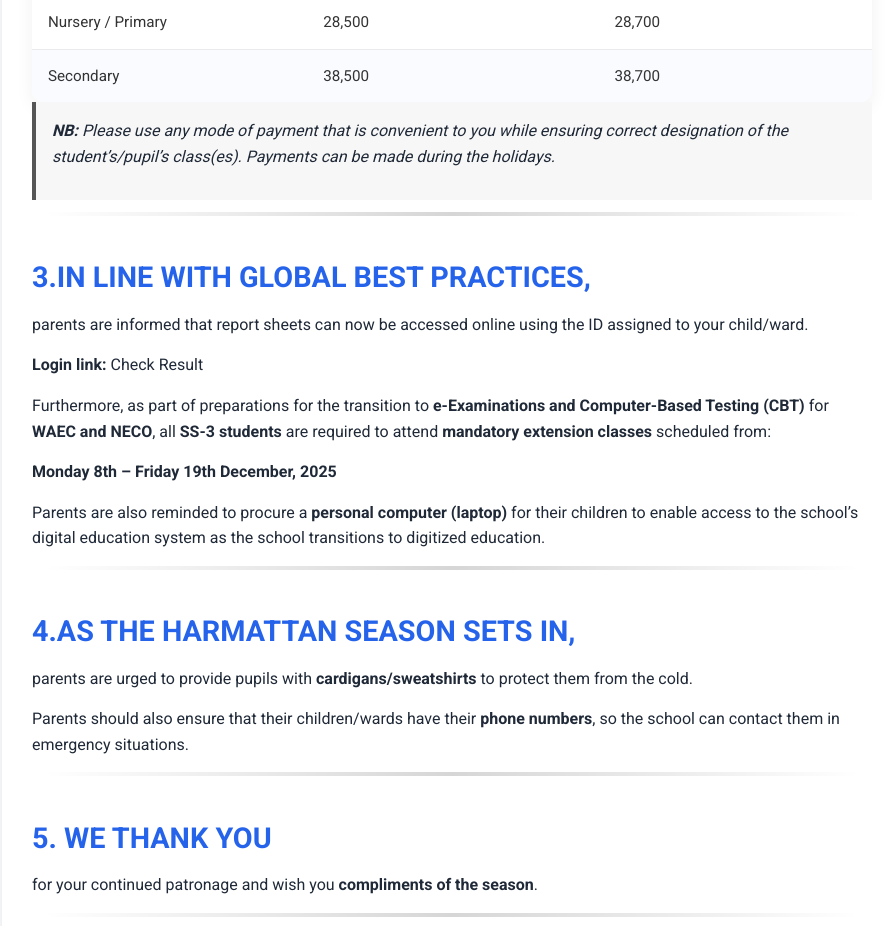
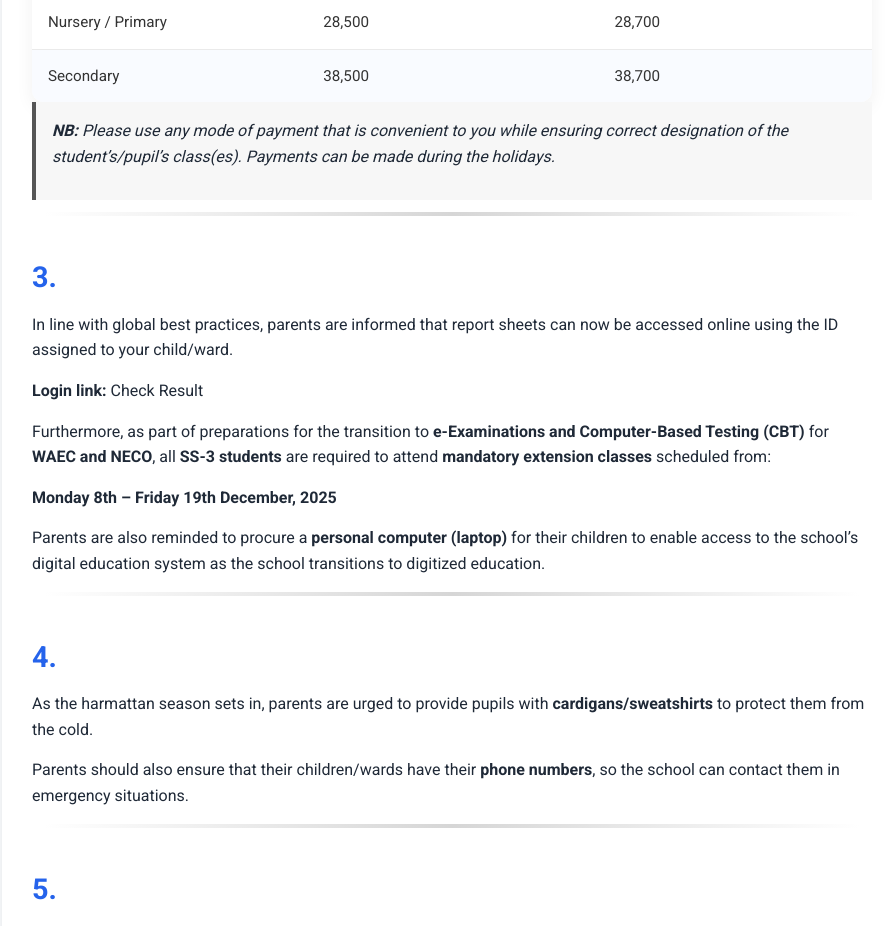
Before and after one commit to ishakuyusufmaina/mcs, a Jekyll site: the page built from _newsletters/2025-12-14-first-term-2025-2026-academic-session-newsletter.md, in a window 1280 px wide and 1400 px high, scrolled down 1563 px. Shown: the top 926 px of the window, without its empty margins (188-1083 px from the left). Built offline with Jekyll 4.4.1, drawn with Linux system fonts in a browser that asks for light colours; some of the changed text lies outside the part shown.

Commit message:
Update Newsletters “2025-12-14-first-term-2025-2026-academic-session-newsletter”

```diff
--- a/_newsletters/2025-12-14-first-term-2025-2026-academic-session-newsletter.md
+++ b/_newsletters/2025-12-14-first-term-2025-2026-academic-session-newsletter.md
@@ -5,60 +5,57 @@
 layout: newsletter
 ---
 **3rd December, 2025**
-
 # NEWSLETTER
-
 **Dear Parent/Guardian,**
 
   We wish to inform you that the First Term of 2025/2026 Academic Session ends today, **Wednesday, 3rd December, 2025**. Report Sheets will be available for collection on **Friday, 12th December, 2025**.
 
 The Second Term of the 2025/2026 Academic Session will commence on **Monday, 5th January, 2026**. We kindly request that children/wards resume on the stipulated date, as the first Continuous Assessment (CA) test will be held on that date.
 
-- - -
+---
 
 ## 1. Approved PTA Levies
 
 In line with the resolutions reached during the PTA Executive Meeting held on **17th November, 2024**, the following levies were approved:
 
-| Levy                  | Amount (₦) |
-| --------------------- | ---------- |
-| PTA Levy              | 1,000      |
-| Medical Levy          | 1,000      |
-| Examination Materials | 1,000      |
-| Sports Levy           | 500        |
-| **TOTAL**             | **3,500**  |
+| Levy                     | Amount (₦) |
+|--------------------------|------------|
+| PTA Levy                 | 1,000      |
+| Medical Levy             | 1,000      |
+| Examination Materials    | 1,000      |
+| Sports Levy              | 500        |
+| **TOTAL**                | **3,500**  |
 
 Parents are kindly informed that these levies are to be paid alongside the school fees every term.
 
-- - -
+---
 
 ## 2. School Fees for Second Term (2025/2026)
 
 ### Rates for Different Modes of School Fees Payments
 
 **Payment via First Bank Branch**
-
-* **Account Name:** Maiduguri Capital School
-* **Account Number:** 2001470765
+- **Account Name:** Maiduguri Capital School
+- **Account Number:** 2001470765
 
 **Payment via POS Machine**
+- Available in the school
 
-* Available in the school
-
-| Section           | Bank Payment (₦) | POS Payment (₦) |
-| ----------------- | ---------------- | --------------- |
-| Nursery / Primary | 28,500           | 28,700          |
-| Secondary         | 38,500           | 38,700          |
+| Section              | Bank Payment (₦) | POS Payment (₦) |
+|----------------------|------------------|-----------------|
+| Nursery / Primary    | 28,500           | 28,700          |
+| Secondary            | 38,500           | 38,700          |
 
 > **NB:** Please use any mode of payment that is convenient to you while ensuring correct designation of the student’s/pupil’s class(es). Payments can be made during the holidays.
 
-- - -
+---
 
-## 3.In line with global best practices,
+## 3.
+In line with global best practices, parents are informed that report sheets can now be accessed online using the ID assigned to your child/ward.
 
-parents are informed that report sheets can now be accessed online using the ID assigned to your child/ward.
 
 **Login link:**  **[Check Result](https://maiduguricapitalschool.com/result)**
+
 
 Furthermore, as part of preparations for the transition to **e-Examinations and Computer-Based Testing (CBT)** for **WAEC and NECO**, all **SS-3 students** are required to attend **mandatory extension classes** scheduled from:
 
@@ -66,21 +63,18 @@
 
 Parents are also reminded to procure a **personal computer (laptop)** for their children to enable access to the school’s digital education system as the school transitions to digitized education.
 
-- - -
-
-## 4.As the harmattan season sets in,
-
-parents are urged to provide pupils with **cardigans/sweatshirts** to protect them from the cold.
+---
+## 4.
+As the harmattan season sets in, parents are urged to provide pupils with **cardigans/sweatshirts** to protect them from the cold.
 
 Parents should also ensure that their children/wards have their **phone numbers**, so the school can contact them in emergency situations.
 
-- - -
+---
 
-## 5. We thank you
+## 5.
+We thank you for your continued patronage and wish you **compliments of the season**.
 
-for your continued patronage and wish you **compliments of the season**.
+---
 
-- - -
-
-**Ashe Abba Wakilbe (Mrs.)**\
-**PROPRIETRESS**
+**Ashe Abba Wakilbe (Mrs.)**
+>**PROPRIETRESS**
```
